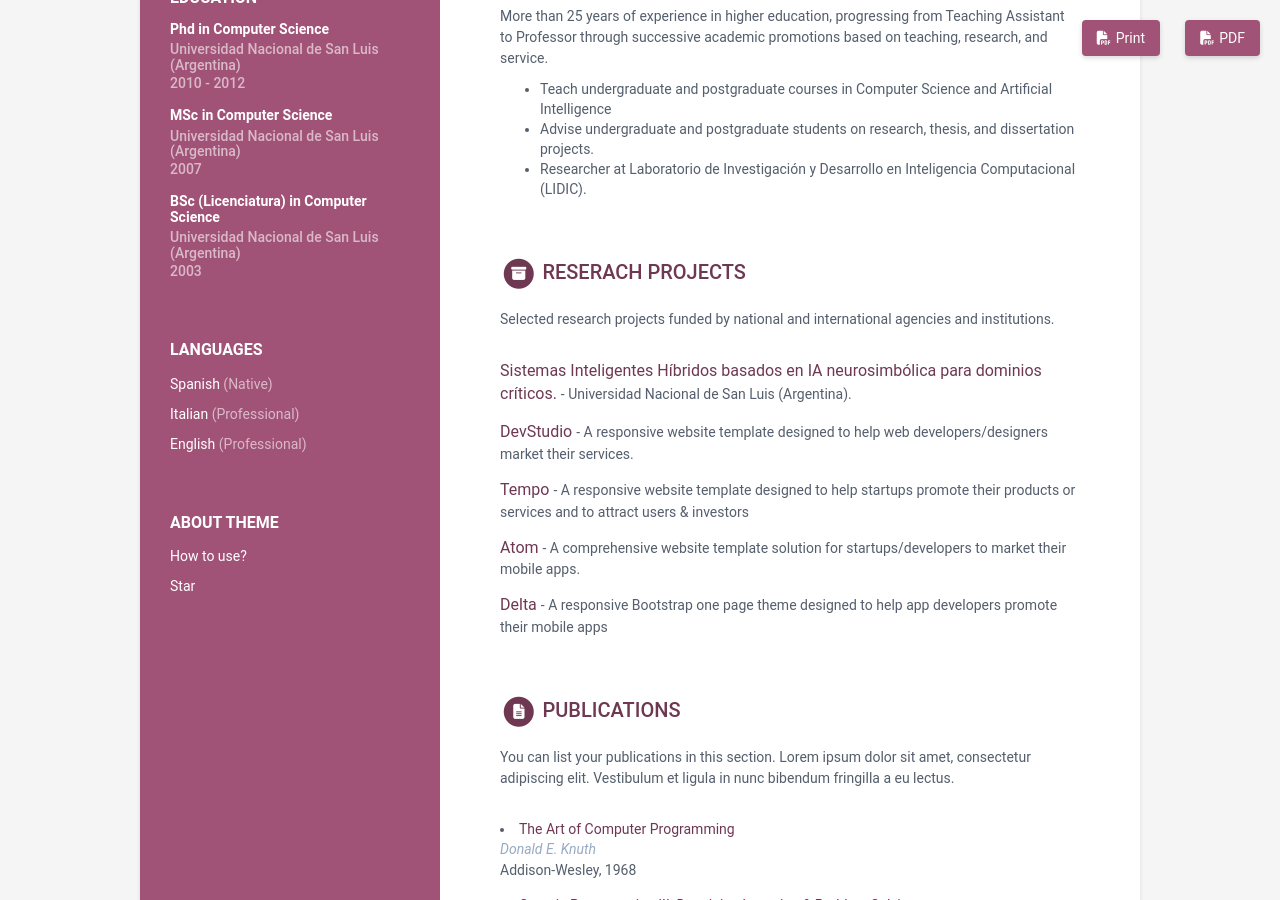
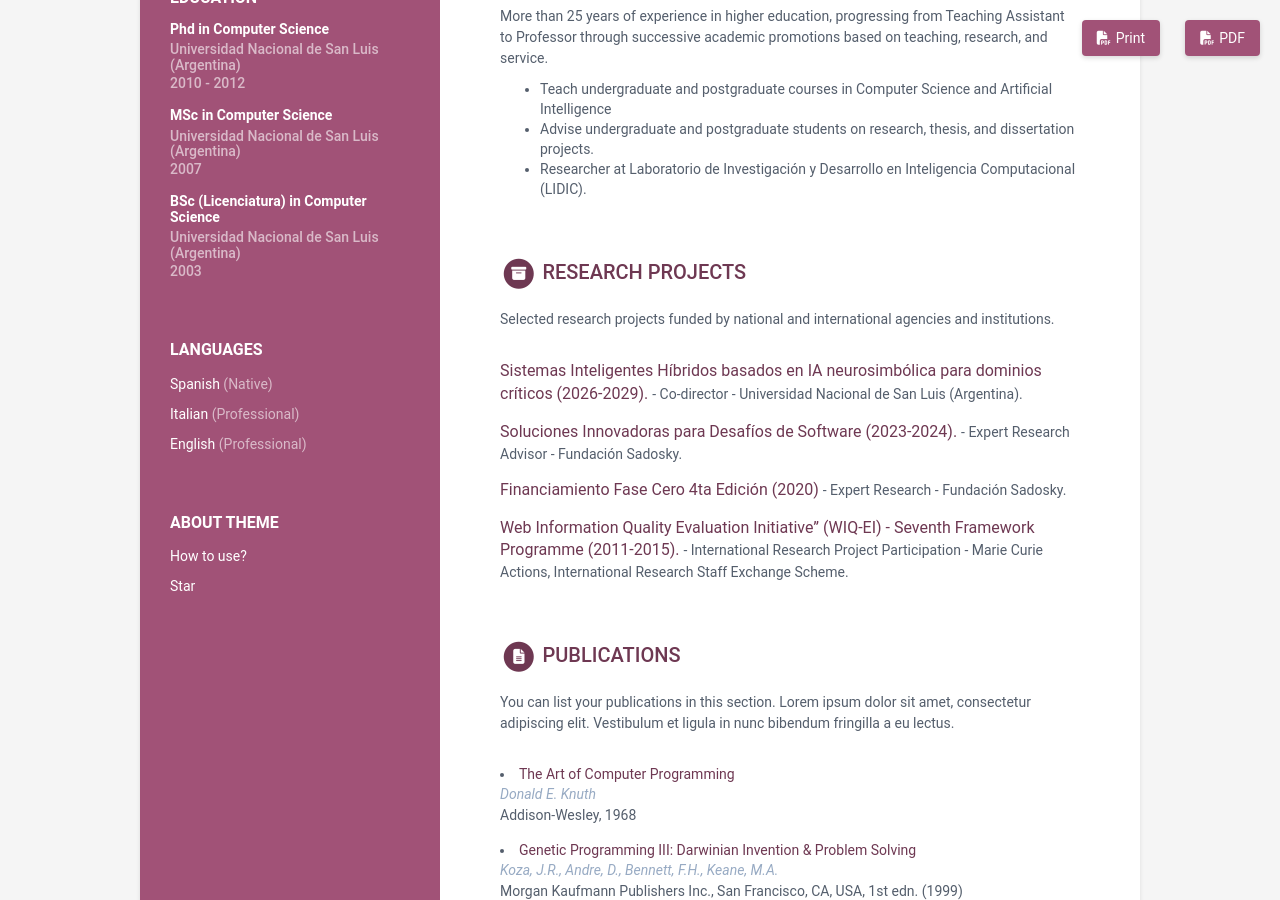
Before and after one commit to lcagnina/lcagnina.github.io, a Jekyll site: the page built from index.html, in a window 1280 px wide and 900 px high, scrolled down 562 px. Built offline with Jekyll 4.4.1, drawn with Linux system fonts in a browser that asks for light colours.

Commit message:
Update data.yml

```diff
--- a/_data/data.yml
+++ b/_data/data.yml
@@ -155,29 +155,25 @@ experiences:
 #      Praesent venenatis erat non augue suscipit consectetur.
 
 projects:
-  title: Reserach projects
+  title: Research projects
   intro: >
     Selected research projects funded by national and international agencies and institutions.
   assignments:
-  - title: Sistemas Inteligentes Híbridos basados en IA neurosimbólica para dominios críticos.
+  - title: Sistemas Inteligentes Híbridos basados en IA neurosimbólica para dominios críticos (2026-2029).
     link: "https://lidic.unsl.edu.ar/proyectos#sistemas-inteligentes"
-    tagline: "Universidad Nacional de San Luis (Argentina)."
+    tagline: "Co-director - Universidad Nacional de San Luis (Argentina)."
 
-  - title: DevStudio
+  - title: Soluciones Innovadoras para Desafíos de Software (2023-2024).
     link: "#"
-    tagline: "A responsive website template designed to help web developers/designers market their services."
+    tagline: "Expert Research Advisor - Fundación Sadosky."
 
-  - title: Tempo
+  - title: Financiamiento Fase Cero 4ta Edición (2020)
     link: "#"
-    tagline: "A responsive website template designed to help startups promote their products or services and to attract users &amp; investors"
+    tagline: "Expert Research - Fundación Sadosky."
 
-  - title: Atom
+  - title: Web Information Quality Evaluation Initiative” (WIQ-EI) - Seventh Framework Programme (2011-2015).
     link: "#"
-    tagline: "A comprehensive website template solution for startups/developers to market their mobile apps."
-
-  - title: Delta
-    link: "#"
-    tagline: "A responsive Bootstrap one page theme designed to help app developers promote their mobile apps"
+    tagline: "International Research Project Participation - Marie Curie Actions, International Research Staff Exchange Scheme."
 
 #oss:
 #  title: OSS Contributions
```
